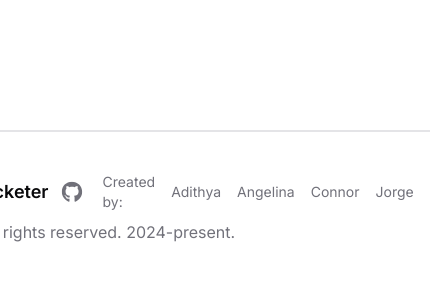
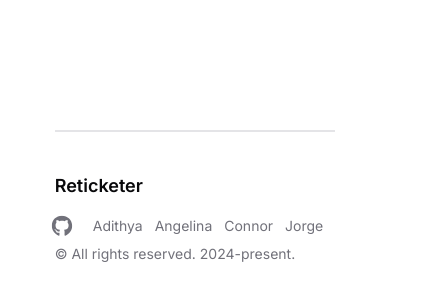
Before and after one commit to raglandconnor/reticketer, a Next.js app: page / in a window 390 px wide. Shown: the part 1098-1398 px from the top of the page, 430 px wide, since content can reach past the window. Built offline with nearby package versions, Linux system fonts and the light colour scheme.

Commit message:
Fixed footer mobile styling

```diff
--- a/components/Footer.jsx
+++ b/components/Footer.jsx
@@ -7,14 +7,14 @@ const Footer = () => {
     <footer className="flex flex-col items-center pt-96 pb-12">
       <div className="flex-col justify-center items-center">
         <div className="flex-row justify-between items-center md:w-[720px] lg:w-[860px] xl:w-[920px] border-t-2 pt-10">
-          <div className="flex flex-row items-center justify-between mb-2">
+          <div className="grid md:grid-cols-2 gap-4 items-center justify-between mb-2">
             <Link
               href="/"
               className="text-lg font-semibold text-foreground mr-4"
             >
               Reticketer
             </Link>
-            <div>
+            <div className="flex justify-end">
               <ul className="flex flex-row items-center text-sm text-muted-foreground">
                 <li className="mr-6 scale-150 hover:text-black cursor-pointer">
                   {/* Place repo link once public */}
@@ -22,8 +22,8 @@ const Footer = () => {
                     <FaGithub />
                   </a>
                 </li>
-                <li className="mr-4">Created by:</li>
-                <li className="mr-4">
+                <li className="hidden md:visible mr-4">Created by:</li>
+                <li className="mr-3">
                   <a
                     href=""
                     target="_blank"
@@ -32,7 +32,7 @@ const Footer = () => {
                     Adithya
                   </a>
                 </li>
-                <li className="mr-4">
+                <li className="mr-3">
                   <a
                     href=""
                     target="_blank"
@@ -41,7 +41,7 @@ const Footer = () => {
                     Angelina
                   </a>
                 </li>
-                <li className="mr-4">
+                <li className="mr-3">
                   <a
                     href="https://www.raglandconnor.com/"
                     target="_blank"
@@ -50,7 +50,7 @@ const Footer = () => {
                     Connor
                   </a>
                 </li>
-                <li className="mr-4">
+                <li className="mr-3">
                   <a
                     href=""
                     target="_blank"
@@ -62,10 +62,10 @@ const Footer = () => {
               </ul>
             </div>
           </div>
-          <p className="text-muted-foreground">
-            © All rights reserved. 2024-present.
-          </p>
         </div>
+        <p className="text-sm text-muted-foreground">
+          © All rights reserved. 2024-present.
+        </p>
       </div>
     </footer>
   );
```
